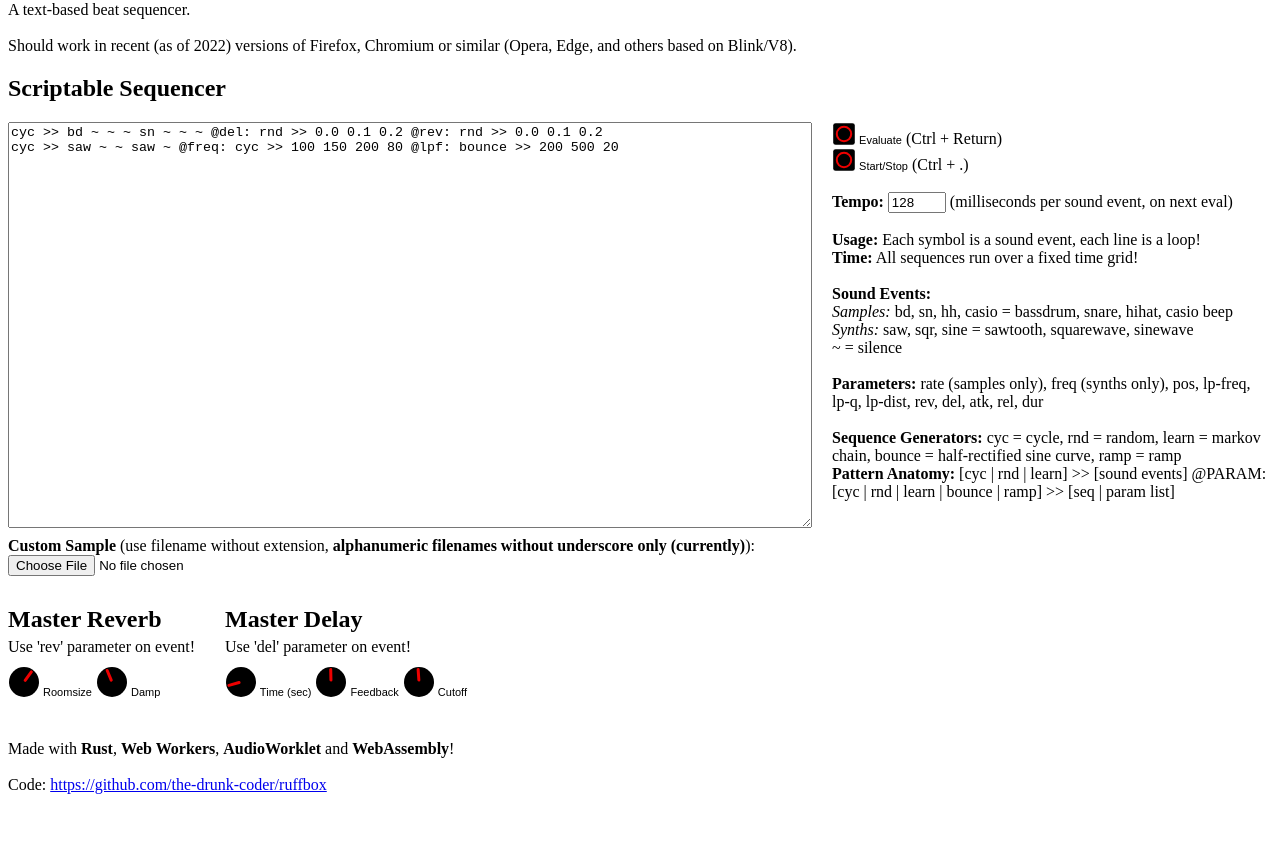
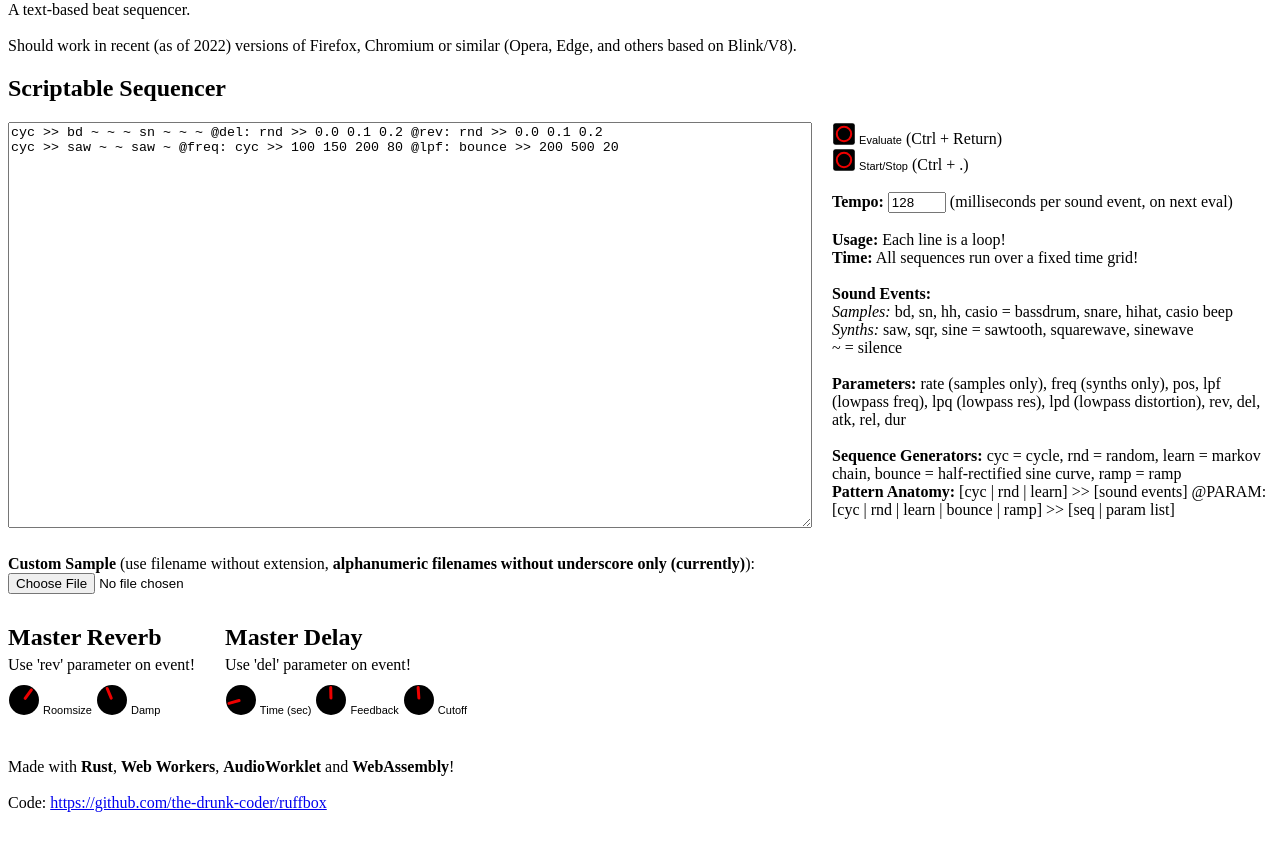
Before and after one commit to the-drunk-coder/ruffbox, a plain HTML site: page index.html in a window 1280 px wide. Shown: the part 79-930 px from the top of the page. Drawn offline with Linux system fonts and the light colour scheme; no server answers; a script that the page names is missing.

Commit message:
update hints

```diff
--- a/index.html
+++ b/index.html
@@ -26,13 +26,13 @@ cyc >> saw ~ ~ saw ~ @freq: cyc >> 100 150 200 80 @lpf: bounce >> 200 500 20
       </div>
 
       <br/>
-      <b>Usage:</b> Each symbol is a sound event, each line is a loop! <br/>
+      <b>Usage:</b> Each line is a loop! <br/>
       <b>Time:</b> All sequences run over a fixed time grid! <br/><br/>
       <b>Sound Events:</b><br/>
       <i>Samples: </i> bd, sn, hh, casio = bassdrum, snare, hihat, casio beep <br/>
       <i>Synths: </i> saw, sqr, sine = sawtooth, squarewave, sinewave <br/>
       ~ = silence <br/><br/>
-      <b>Parameters: </b> rate (samples only), freq (synths only), pos, lp-freq, lp-q, lp-dist, rev, del, atk, rel, dur<br/>
+      <b>Parameters: </b> rate (samples only), freq (synths only), pos, lpf (lowpass freq), lpq (lowpass res), lpd (lowpass distortion), rev, del, atk, rel, dur<br/>
       <br/>
       <b>Sequence Generators:</b> cyc = cycle, rnd = random, learn = markov chain, bounce = half-rectified sine curve, ramp = ramp <br/>
       <b>Pattern Anatomy:</b> [cyc | rnd | learn] >> [sound events] @PARAM: [cyc | rnd | learn | bounce | ramp] >> [seq | param list]
```
